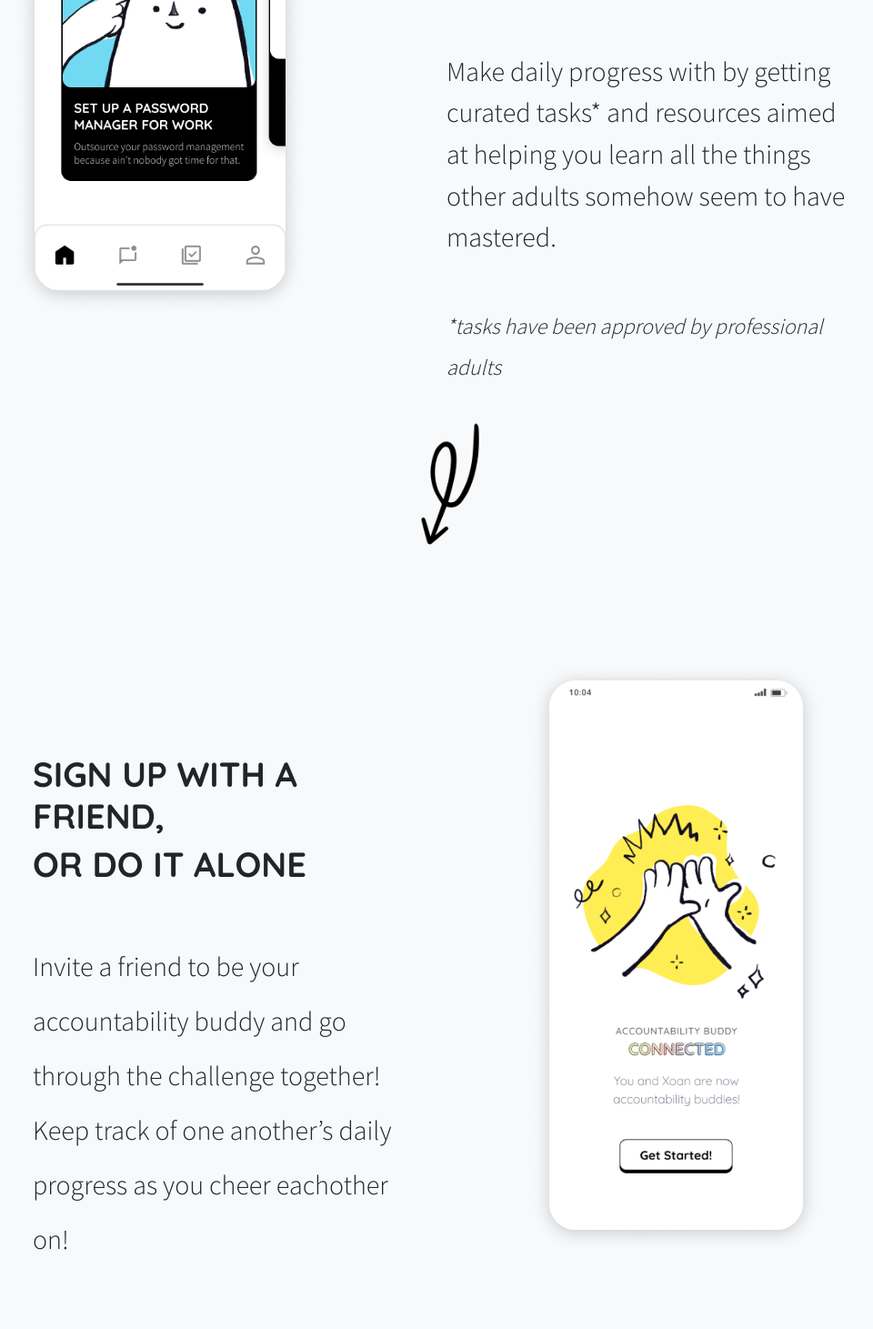
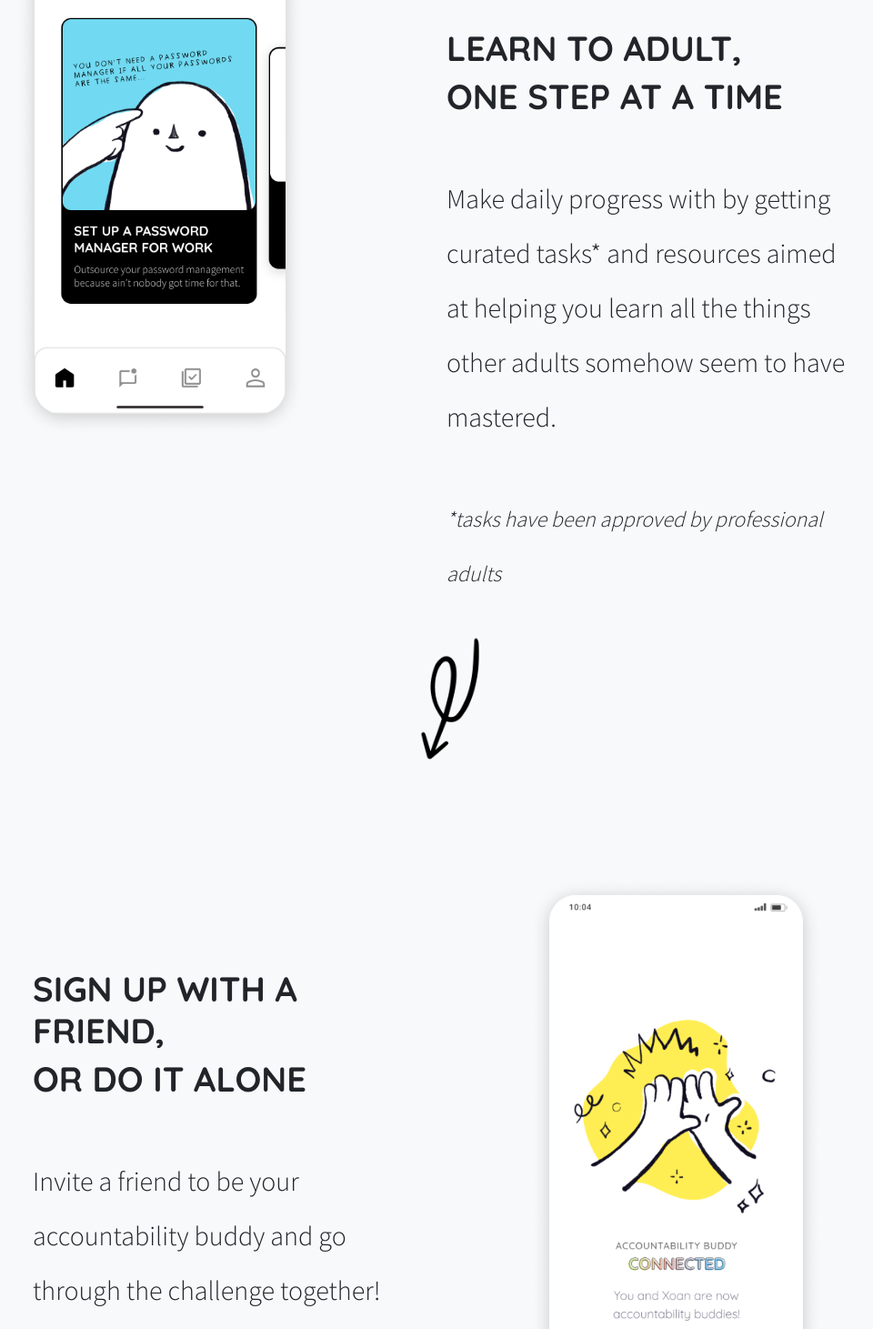
Before and after one commit to zlen2001/Adulting101-Painted-Door-Test, a plain HTML site: page index.html in a window 1280 px wide. Shown: the part 1339-2800 px from the top of the page at 91% size, without its empty margins (161-1121 px from the left). Drawn offline with nearby package versions, Linux system fonts and the light colour scheme.

Commit message:
Update index.html

```diff
--- a/index.html
+++ b/index.html
@@ -47,7 +47,7 @@
                         <div class="space"></div>
                         <img src="Frame 1.png" class="img-fluid" alt="Responsive image" >
                         <div class="space"></div>
-                        <p class="lh-base">An app for anyone who wants to
+                        <p class="lh-lg">An app for anyone who wants to
                             learn everything it seems like other
                             adults already seem to know.
                             Through daily tasks, this app will
@@ -78,7 +78,7 @@
                                 <h2>LEARN TO ADULT,<h2>
                                 <h2>ONE STEP AT A TIME<h2>
                                     <div class="space"></div>
-                                    <p1 class=" fw-light">Make daily progress with by getting curated tasks* and resources aimed at
+                                    <p1 class=" fw-light lh-lg">Make daily progress with by getting curated tasks* and resources aimed at
                                         helping you learn all the things other
                                         adults somehow seem to have mastered.<p1>
                                             <div class="space"></div>
@@ -110,7 +110,7 @@
                             <div class="space"></div>
                             <p1 class="fw-light lh-lg text-lg-right">Invite a friend to be your accountability
                                 buddy and go through the challenge
-                                together! Keep track of one another’s daily progress as you cheer eachother on!<p1>
+                                together! Keep track of one another’s daily progress as you cheer each other on!<p1>
                     </div>
                     <div class="col-1"><!--extra div--></div>
                     <div class="col-5">
```
